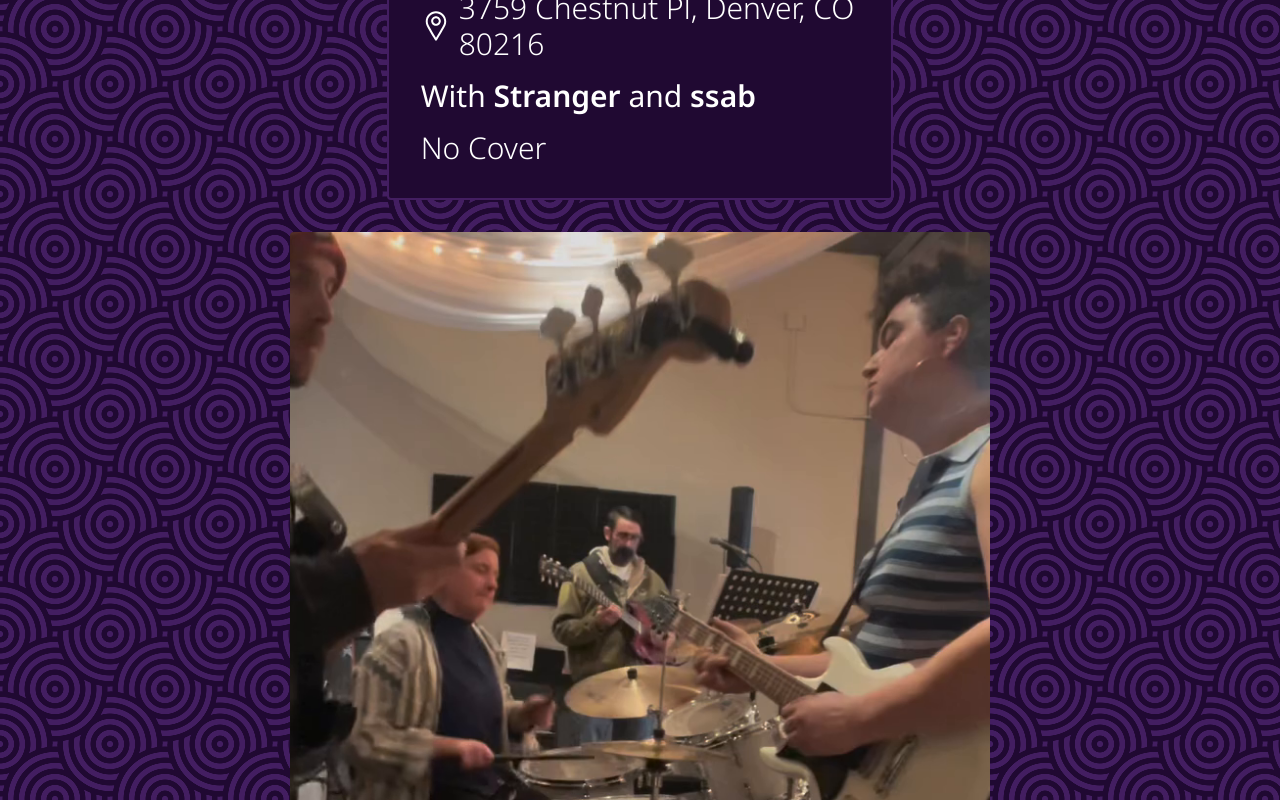
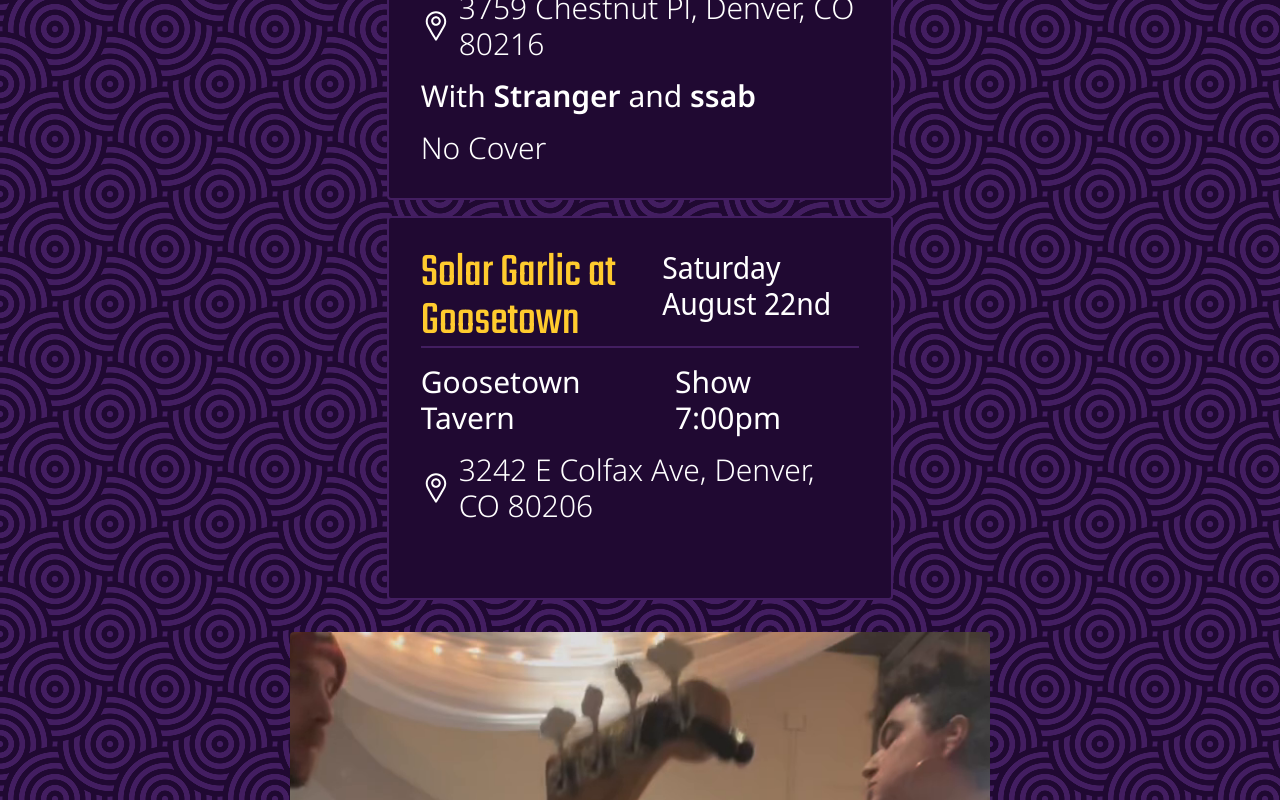
Before and after one commit to galbwe/solar-garlic-website, a Next.js app: page /events in a window 1280 px wide. Shown: the part 466-1266 px from the top of the page. Built offline with nearby package versions, Linux system fonts and the light colour scheme.

Commit message:
Add event for august goosetown show

```diff
--- a/src/components/EventCard.tsx
+++ b/src/components/EventCard.tsx
@@ -48,7 +48,7 @@ export default function EventCard({ event }: EventCardProps) {
 
   const datetime = parseJSON(show, { in: tz(timezone) });
   const dateFormatted = format(datetime, "EEEE LLLL do");
-  const showTime = format(datetime, "h:maaa");
+  const showTime = format(datetime, "h:mmaaa");
 
   const doorsTime = doors
     ? format(parseJSON(doors, { in: tz(timezone) }), "haaa")
--- a/src/constants.ts
+++ b/src/constants.ts
@@ -35,6 +35,18 @@ export const EVENTS = [
     show: "2026-05-30T04:30:00",
     timezone: "America/Denver",
     extraText: "No Cover",
+  },
+  {
+    id: uuid4(),
+    title: "Solar Garlic at Goosetown",
+    venue: "Goosetown Tavern",
+    venueUrl: "https://goosetowntavern.com/",
+    address: "3242 E Colfax Ave, Denver, CO 80206",
+    addressUrl:
+      "https://www.google.com/maps/place/Goosetown+Tavern+BBQ/@39.7399862,-104.9511798,894m/data=!3m2!1e3!4b1!4m6!3m5!1s0x876c7eadbae6507f:0x7a0bab38d825e055!8m2!3d39.7399821!4d-104.9486049!16s%2Fg%2F1v3lqfr1!5m1!1e2?entry=ttu&g_ep=EgoyMDI2MDUxMi4wIKXMDSoASAFQAw%3D%3D",
+    // bands: [],
+    show: "2026-08-23T01:00:00",
+    timezone: "America/Denver",
   },
 ];
 
```
